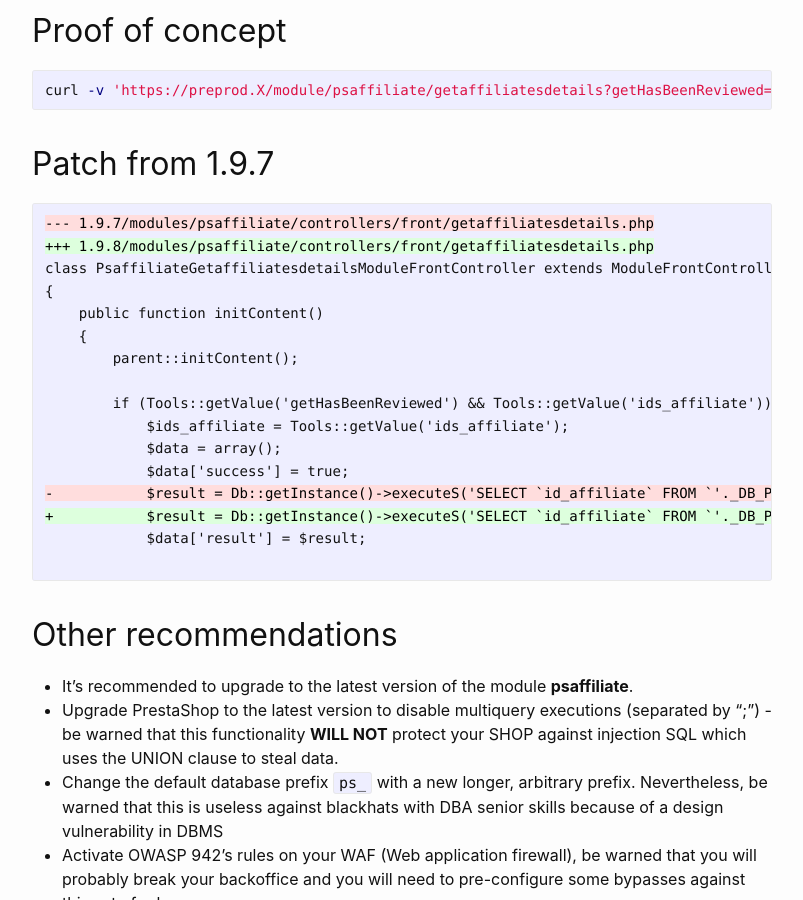
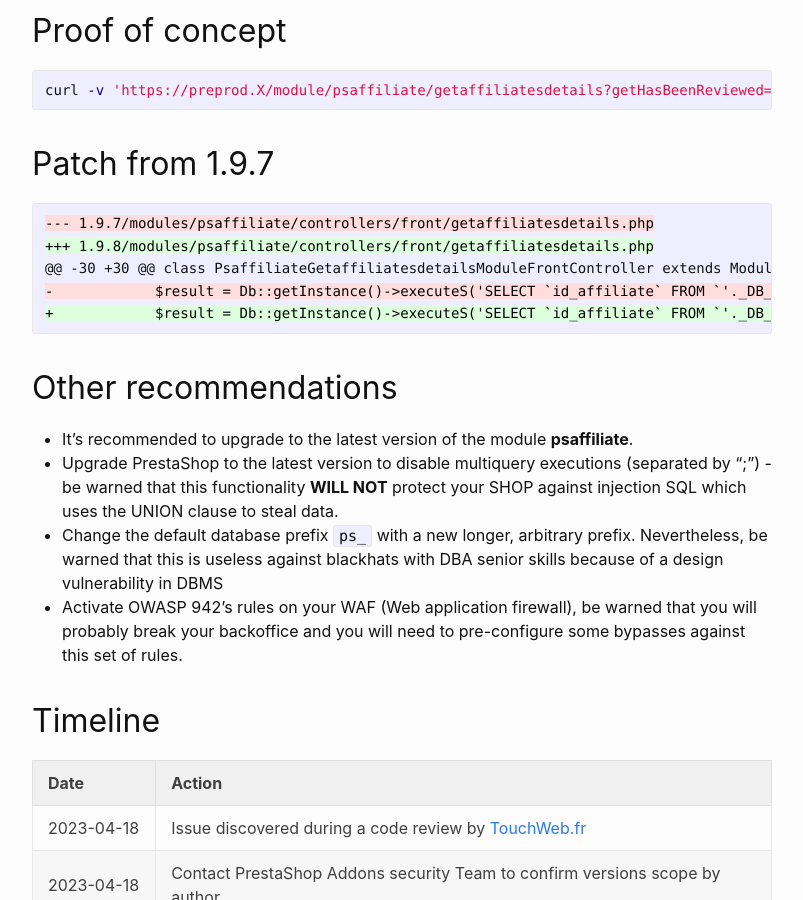
Before and after one commit to friends-of-presta/security-advisories, a Jekyll site: the page built from _posts/2023-08-31-psaffiliate.md, in a window 1280 px wide and 900 px high, scrolled down 1597 px. Shown: the whole window, without its empty margins (238-1041 px from the left). Built offline with Jekyll 4.4.1, drawn with Linux system fonts in a browser that asks for light colours.

Commit message:
Update 2023-08-31-psaffiliate.md

````diff
--- a/_posts/2023-08-31-psaffiliate.md
+++ b/_posts/2023-08-31-psaffiliate.md
@@ -65,20 +65,9 @@ curl -v 'https://preprod.X/module/psaffiliate/getaffiliatesdetails?getHasBeenRev
 ```diff
 --- 1.9.7/modules/psaffiliate/controllers/front/getaffiliatesdetails.php
 +++ 1.9.8/modules/psaffiliate/controllers/front/getaffiliatesdetails.php
-class PsaffiliateGetaffiliatesdetailsModuleFrontController extends ModuleFrontController
-{
-    public function initContent()
-    {
-        parent::initContent();
-
-        if (Tools::getValue('getHasBeenReviewed') && Tools::getValue('ids_affiliate')) {
-            $ids_affiliate = Tools::getValue('ids_affiliate');
-            $data = array();
-            $data['success'] = true;
--           $result = Db::getInstance()->executeS('SELECT `id_affiliate` FROM `'._DB_PREFIX_.'aff_affiliates` WHERE `id_affiliate` IN ('.pSQL($ids_affiliate).') AND `has_been_reviewed`="0"');// phpcs:ignore
-+           $result = Db::getInstance()->executeS('SELECT `id_affiliate` FROM `'._DB_PREFIX_.'aff_affiliates` WHERE `id_affiliate` IN ('.implode(',', array_map('intval', explode(',', Tools::getValue('ids_affiliate')))).') AND `has_been_reviewed`="0"');
-            $data['result'] = $result;
-
+@@ -30 +30 @@ class PsaffiliateGetaffiliatesdetailsModuleFrontController extends ModuleFrontCo
+-            $result = Db::getInstance()->executeS('SELECT `id_affiliate` FROM `'._DB_PREFIX_.'aff_affiliates` WHERE `id_affiliate` IN ('.pSQL($ids_affiliate).') AND `has_been_reviewed`="0"');
++            $result = Db::getInstance()->executeS('SELECT `id_affiliate` FROM `'._DB_PREFIX_.'aff_affiliates` WHERE `id_affiliate` IN ('.implode(',', array_map('intval', explode(',', Tools::getValue('ids_affiliate')))).') AND `has_been_reviewed`="0"');
 ```
 
 ## Other recommendations
````
